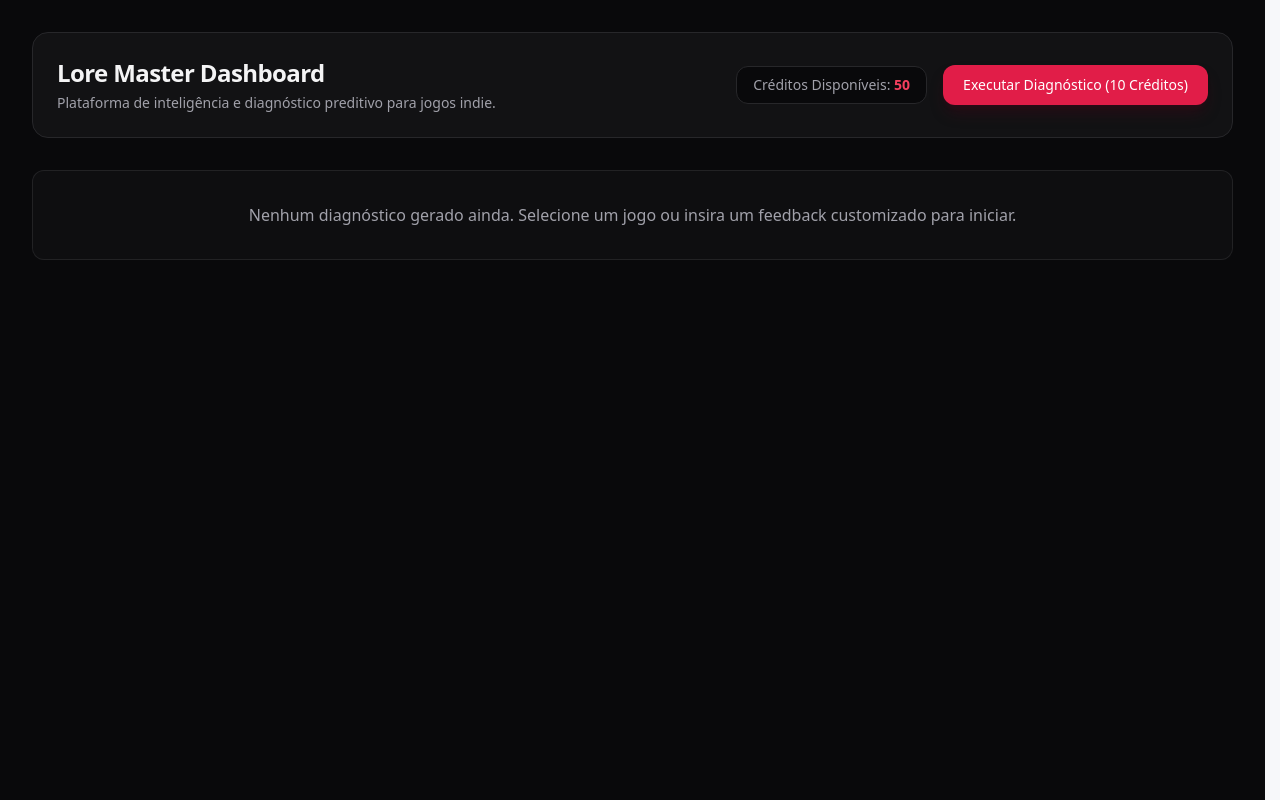
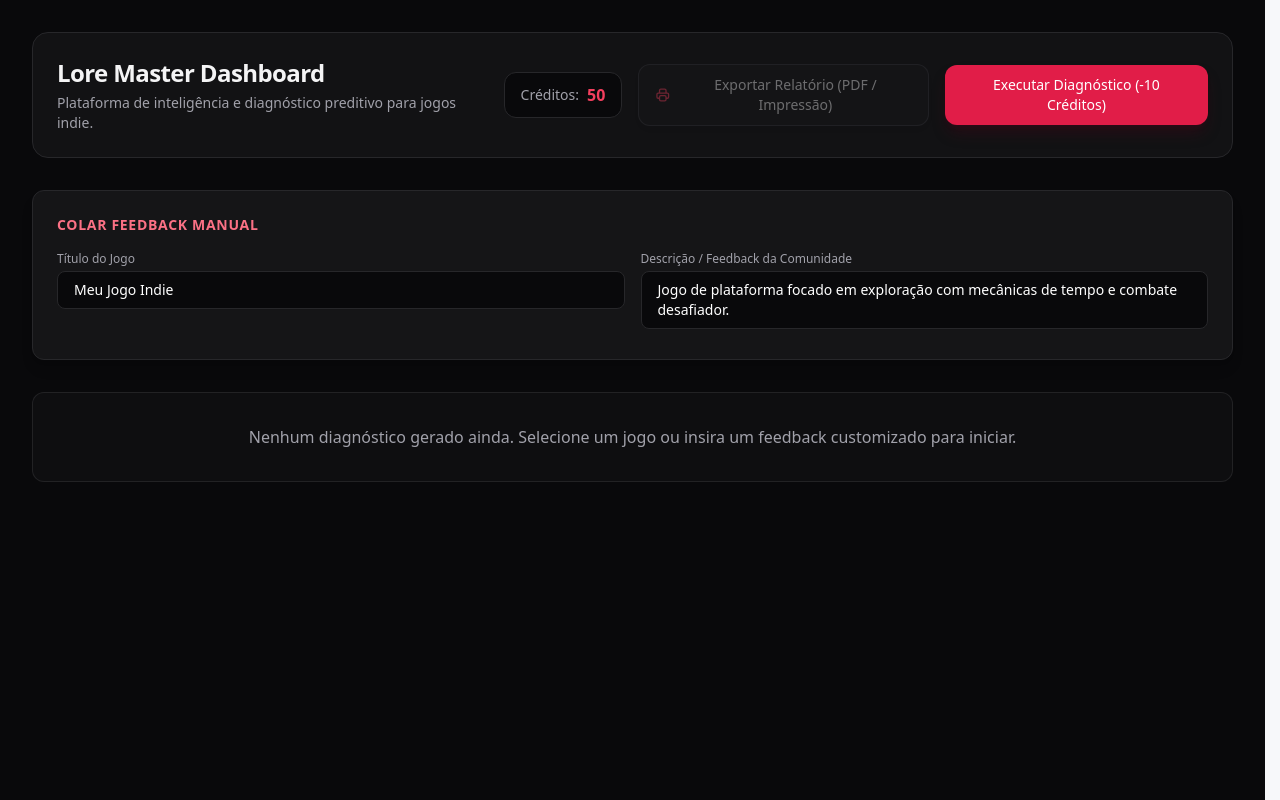
Before and after one commit to joaovveloso/lore-master, a Next.js app: page /dashboard in a window 1280 px wide. Built offline with nearby package versions, Linux system fonts and the light colour scheme.

Commit message:
Update page.tsx

```diff
--- a/src/app/dashboard/page.tsx
+++ b/src/app/dashboard/page.tsx
@@ -3,60 +3,48 @@
 import { useState } from "react";
 import { useGame } from "@/context/GameContext";
 import MetricsGrid from "@/components/dashboard/MetricsGrid";
-import { AnalysisResponse } from "@/types";
+import ExportPDFButton from "@/components/report/ExportPDFButton";
 
 export default function DashboardPage() {
-  const { credits, deductCredits, hasEnoughCredits, error: contextError } = useGame();
-  const [analysis, setAnalysis] = useState<AnalysisResponse | null>(null);
-  const [isLoading, setIsLoading] = useState(false);
+  const {
+    credits,
+    deductCredits,
+    hasEnoughCredits,
+    analysis,
+    isLoading,
+    runLocalAnalysis,
+    error: contextError
+  } = useGame();
+
+  const [gameTitle, setGameTitle] = useState("Meu Jogo Indie");
+  const [description, setDescription] = useState("Jogo de plataforma focado em exploração com mecânicas de tempo e combate desafiador.");
   const [localError, setLocalError] = useState<string | null>(null);
 
-  const handleRunDiagnostic = async () => {
-    // Valida se o usuário tem créditos suficientes (10 créditos para diagnóstico)
+  const handleRunDiagnostic = () => {
+    // 1. Valida se tem créditos suficientes (ex: 10 créditos por análise)
     if (!hasEnoughCredits(10)) {
-      setLocalError("Créditos insuficientes! Você precisa de pelo menos 10 créditos.");
+      setLocalError("Créditos insuficientes! Você precisa de pelo menos 10 créditos para rodar o diagnóstico.");
       return;
     }
 
     setLocalError(null);
-    setIsLoading(true);
 
-    // Deduz os créditos via Dev 7 context
-    const success = await deductCredits(10);
+    // 2. Tenta deduzir os créditos no contexto global
+    const success = deductCredits(10);
     if (!success) {
-      setIsLoading(false);
+      setLocalError("Não foi possível deduzir os créditos.");
       return;
     }
 
-    try {
-      // Simulação de chamada ou integração com a API Route do Dev 9
-      const response = await fetch("/api/analyze", {
-        method: "POST",
-        headers: { "Content-Type": "application/json" },
-        body: JSON.stringify({
-          appId: 12345,
-          gameTitle: "Deadlock / Indie Game",
-          description: "Análise preditiva de feedback e performance da comunidade.",
-        }),
-      });
-
-      if (!response.ok) {
-        throw new Error("Erro ao processar diagnóstico na API.");
-      }
-
-      const data = await response.json();
-      setAnalysis(data);
-    } catch (err) {
-      setLocalError((err as Error).message);
-    } finally {
-      setIsLoading(false);
-    }
+    // 3. Dispara a análise local inteligente
+    runLocalAnalysis(gameTitle, description);
   };
 
   return (
     <div className="min-h-screen bg-zinc-950 text-zinc-100 p-8">
       <div className="max-w-7xl mx-auto space-y-8">
-        {/* Top Bar com Créditos e Ação */}
+
+        {/* Top Bar com Créditos e Ações */}
         <div className="flex flex-col md:flex-row justify-between items-start md:items-center bg-zinc-900/60 border border-zinc-800 rounded-2xl p-6 gap-4">
           <div>
             <h1 className="text-2xl font-bold tracking-tight">Lore Master Dashboard</h1>
@@ -66,18 +54,49 @@ export default function DashboardPage() {
           </div>
 
           <div className="flex items-center gap-4">
-            <div className="bg-zinc-950 border border-zinc-800 px-4 py-2 rounded-xl text-sm">
-              <span className="text-zinc-400">Créditos Disponíveis: </span>
-              <span className="font-bold text-rose-500">{credits.availableCredits}</span>
+            {/* Contador Reativo de Créditos */}
+            <div className="bg-zinc-950 border border-zinc-800 px-4 py-2.5 rounded-xl text-sm flex items-center gap-2">
+              <span className="text-zinc-400">Créditos:</span>
+              <span className="font-extrabold text-rose-500 text-base">{credits.availableCredits}</span>
             </div>
+
+            {/* Botão de Exportar PDF do Dev 3 */}
+            <ExportPDFButton analysis={analysis} />
 
             <button
               onClick={handleRunDiagnostic}
               disabled={isLoading}
               className="bg-rose-600 hover:bg-rose-500 text-white font-medium px-5 py-2.5 rounded-xl transition disabled:opacity-50 text-sm shadow-lg shadow-rose-950/40"
             >
-              {isLoading ? "Processando..." : "Executar Diagnóstico (10 Créditos)"}
+              {isLoading ? "Analisando..." : "Executar Diagnóstico (-10 Créditos)"}
             </button>
+          </div>
+        </div>
+
+        {/* Card de Entrada de Dados (Feedback Manual) */}
+        <div className="bg-zinc-900/80 border border-zinc-800 rounded-xl p-6 space-y-4 shadow-lg">
+          <h2 className="text-sm font-semibold tracking-wider text-rose-400 uppercase">
+            Colar Feedback Manual
+          </h2>
+          <div className="grid grid-cols-1 md:grid-cols-2 gap-4">
+            <div>
+              <label className="block text-xs text-zinc-400 mb-1">Título do Jogo</label>
+              <input
+                type="text"
+                value={gameTitle}
+                onChange={(e) => setGameTitle(e.target.value)}
+                className="w-full bg-zinc-950 border border-zinc-800 rounded-lg px-4 py-2 text-sm text-white focus:outline-none focus:border-rose-600"
+              />
+            </div>
+            <div>
+              <label className="block text-xs text-zinc-400 mb-1">Descrição / Feedback da Comunidade</label>
+              <textarea
+                value={description}
+                onChange={(e) => setDescription(e.target.value)}
+                rows={2}
+                className="w-full bg-zinc-950 border border-zinc-800 rounded-lg px-4 py-2 text-sm text-white focus:outline-none focus:border-rose-600 resize-none"
+              />
+            </div>
           </div>
         </div>
 
@@ -87,7 +106,7 @@ export default function DashboardPage() {
           </div>
         )}
 
-        {/* Grid de Métricas do Dev 5 */}
+        {/* Grid de Métricas e Skeletons */}
         <MetricsGrid analysis={analysis} isLoading={isLoading} />
       </div>
     </div>
```
